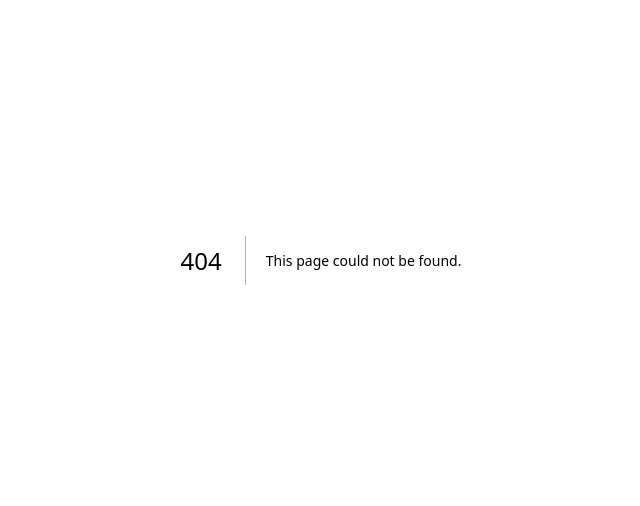
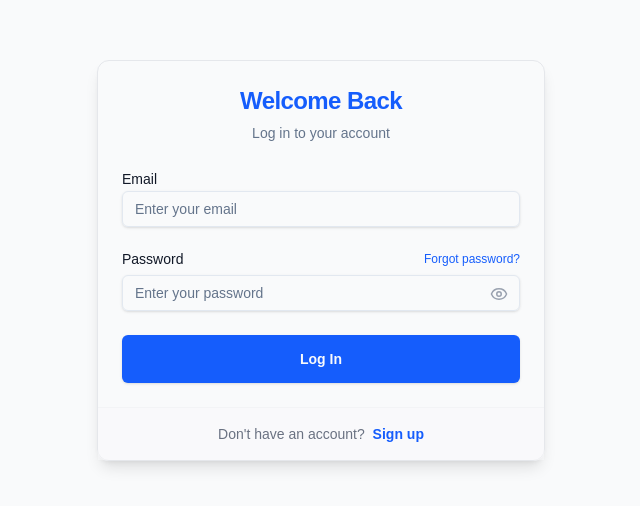
Before and after one commit to Jaymi-01/vndr.io, a Next.js app: page /login in a window 1280 px wide. Before the commit this address had no page. Shown: the part 140-646 px from the top of the page, without its empty margins (319-959 px from the left). Built offline with nearby package versions, Linux system fonts and the light colour scheme; no server answers.

Commit message:
feat: implement role-based login and redirect

```diff
--- /dev/null
+++ b/app/login/page.tsx
@@ -0,0 +1,127 @@
+"use client";
+
+import { useState } from "react";
+import { signInWithEmailAndPassword } from "firebase/auth";
+import { doc, getDoc } from "firebase/firestore";
+import { auth, db } from "@/lib/firebase";
+import { useRouter } from "next/navigation";
+import Link from "next/link";
+import { Button } from "@/components/ui/button";
+import { Input } from "@/components/ui/input";
+import { Label } from "@/components/ui/label";
+import { Card, CardContent, CardDescription, CardHeader, CardTitle, CardFooter } from "@/components/ui/card";
+import { Loader2, Eye, EyeOff } from "lucide-react";
+import { toast } from "sonner";
+
+export default function LoginPage() {
+  const [email, setEmail] = useState("");
+  const [password, setPassword] = useState("");
+  const [showPassword, setShowPassword] = useState(false);
+  const [loading, setLoading] = useState(false);
+  const router = useRouter();
+
+  const handleLogin = async (e: React.FormEvent) => {
+    e.preventDefault();
+    if (!email || !password) {
+      toast.error("Please fill in all fields");
+      return;
+    }
+
+    setLoading(true);
+    const toastId = toast.loading("Logging in...");
+
+    try {
+      // 1. Authenticate
+      const userCredential = await signInWithEmailAndPassword(auth, email, password);
+      const user = userCredential.user;
+
+      // 2. Fetch User Role
+      const userDoc = await getDoc(doc(db, "users", user.uid));
+
+      if (userDoc.exists()) {
+        const userData = userDoc.data();
+        const role = userData.role;
+
+        toast.success(`Welcome back, ${userData.name}!`, { id: toastId });
+
+        // 3. Smart Redirect
+        if (role === "vendor") {
+          router.push("/dashboard/vendor");
+        } else if (role === "client") {
+          router.push("/dashboard/client");
+        } else {
+          toast.error("Role unknown. Please contact support.", { id: toastId });
+        }
+      } else {
+        toast.error("User profile missing.", { id: toastId });
+      }
+
+    } catch (error: any) {
+      console.error(error);
+      toast.error("Invalid email or password", { id: toastId });
+    } finally {
+      setLoading(false);
+    }
+  };
+
+  return (
+    <div className="min-h-screen flex items-center justify-center p-4 bg-gray-50">
+      <Card className="w-full max-w-md shadow-lg border-gray-200">
+        <CardHeader className="text-center">
+          <CardTitle className="text-2xl font-bold text-blue-600">Welcome Back</CardTitle>
+          <CardDescription>Log in to your account</CardDescription>
+        </CardHeader>
+        <CardContent>
+          <form onSubmit={handleLogin} className="space-y-6">
+            <div className="space-y-2">
+              <Label htmlFor="email">Email</Label>
+              <Input
+                id="email"
+                type="email"
+                placeholder="Enter your email"
+                autoComplete="off"
+                value={email}
+                onChange={(e) => setEmail(e.target.value)}
+              />
+            </div>
+
+            <div className="space-y-2">
+              <div className="flex items-center justify-between">
+                <Label htmlFor="password">Password</Label>
+                <Link href="#" className="text-xs text-blue-600 font-medium hover:underline">Forgot password?</Link>
+              </div>
+              <div className="relative">
+                <Input
+                  id="password"
+                  type={showPassword ? "text" : "password"}
+                  placeholder="Enter your password"
+                  autoComplete="off"
+                  className="pr-10"
+                  value={password}
+                  onChange={(e) => setPassword(e.target.value)}
+                />
+                <button
+                  type="button"
+                  onClick={() => setShowPassword(!showPassword)}
+                  className="absolute right-3 top-2.5 text-gray-400 hover:text-gray-600"
+                >
+                  {showPassword ? <EyeOff size={18} /> : <Eye size={18} />}
+                </button>
+              </div>
+            </div>
+
+            <Button type="submit" className="w-full bg-blue-600 hover:bg-blue-700 py-6 font-bold" disabled={loading}>
+              {loading ? <Loader2 className="animate-spin mr-2" /> : null}
+              Log In
+            </Button>
+          </form>
+        </CardContent>
+        <CardFooter className="justify-center border-t border-gray-100 bg-gray-50/50 py-4">
+          <p className="text-sm text-gray-500">
+            Don't have an account? <Link href="/signup" className="text-blue-600 font-bold hover:underline ml-1">Sign up</Link>
+          </p>
+        </CardFooter>
+      </Card>
+    </div>
+  );
+}
```
